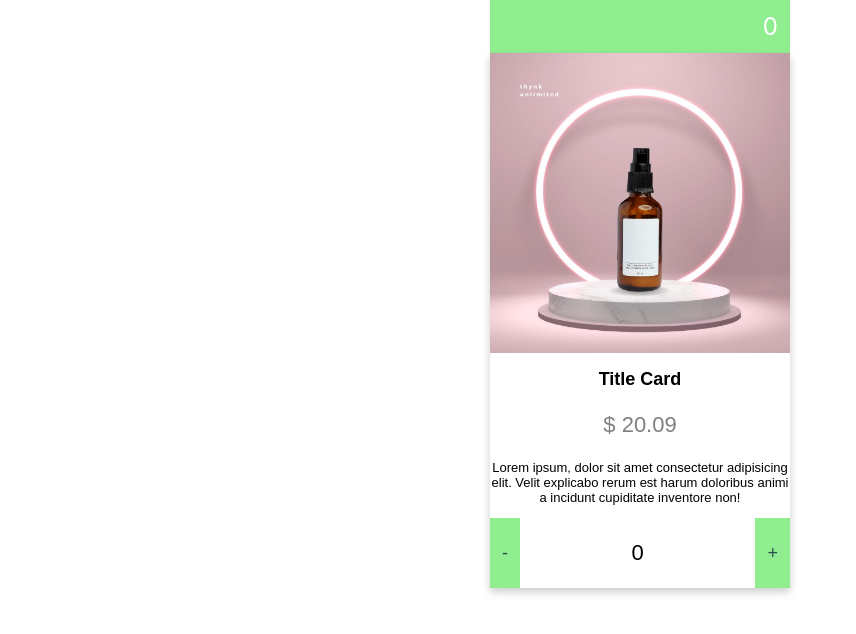
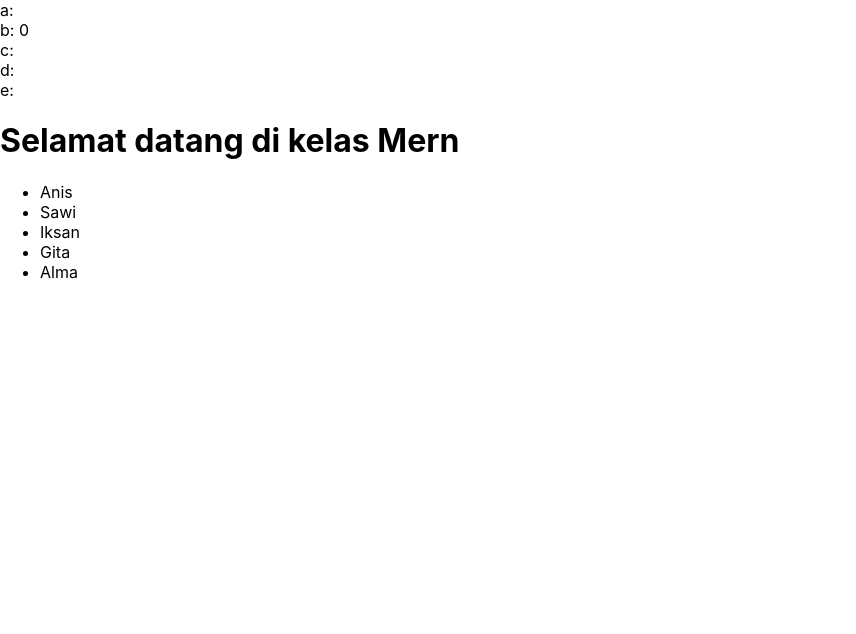
Before and after one commit to anis-sup5/eduwork-anissup, a React (Create React App) app: page / in a window 1280 px wide. Shown: the top 634 px of the page, without its empty margins (0-856 px from the left). Built offline with nearby package versions, Linux system fonts and the light colour scheme.

Commit message:
create rendering

```diff
--- a/src/App.js
+++ b/src/App.js
@@ -1,7 +1,8 @@
 // import Komponen from "./Materi/Komponen";
 // import Styling from "./Materi/Styling";
 
-import Reusable from "./Reusable";
+import Rendering from "./Materi/Rendering";
+// import Reusable from "./Reusable";
 // import Portofolio from "./tugas/Portofolio";
 
 function App() {
@@ -10,7 +11,8 @@
       {/* <Komponen /> */}
       {/* <Styling /> */}
       {/* <Portofolio /> */}
-      <Reusable />
+      {/* <Reusable /> */}
+      <Rendering />
     </div>
   );
 }
--- /dev/null
+++ b/src/Materi/Rendering/Pembahasan/Conditional.jsx
@@ -0,0 +1,35 @@
+import React from "react";
+
+export default class Conditional extends React.Component {
+    state = {
+        isLoading: true
+    }
+
+    render(){
+        setTimeout(() => {
+            this.setState({
+                isLoading: false
+            })
+        }, 3000)
+        // const isLogin = false;
+        // let message = '';
+        // if(isLogin){
+        //     message = 'Anda berhasil login';
+        // }else{
+        //     message = 'Silahkan login terlebih dahulu'
+        // }
+        return(
+            <div>
+                {/* <h1>{message}</h1> */}
+
+                {/* short circuit evaluation && || */}
+                {/* {isLogin && <h1>Anda Sudah login</h1>} */}
+
+                {/* ternary operator */}
+                {/* {isLogin ? <h1>Anda Sudah Login</h1> : <h1>Silahkan Login terlebih dahulu</h1>} */}
+
+                {this.state.isLoading ? <h1>Loading....</h1> : <h1>Selamat datang di kelas Mern</h1>}
+            </div>
+        )
+    }
+}
--- /dev/null
+++ b/src/Materi/Rendering/Pembahasan/List.jsx
@@ -0,0 +1,18 @@
+import React from "react";
+
+export default class List extends React.Component{
+    state ={
+        users: ['Anis', 'Sawi', 'Iksan', 'Gita', 'Alma']
+    }
+    render() {
+        return(
+            <div>
+                <ul>
+                    {
+                        this.state.users.map((user, i) => <li key={i}>{user}</li>)
+                    }
+                </ul>
+            </div>
+        )
+    }
+}
--- /dev/null
+++ b/src/Materi/Rendering/Pembahasan/Variable.jsx
@@ -0,0 +1,23 @@
+import React from "react";
+
+export default class Variable extends React.Component {
+    state = {
+        a: null,
+        b: 0,
+        c: '',
+        d: true
+
+    }
+
+    render(){
+        return(
+            <div>
+                <div>a: {this.state.a}</div>
+                <div>b: {this.state.b}</div>
+                <div>c: {this.state.c}</div>
+                <div>d: {this.state.d}</div>
+                <div>e: {this.props.e}</div>
+            </div>
+        )
+    }
+}
--- /dev/null
+++ b/src/Materi/Rendering/index.jsx
@@ -0,0 +1,16 @@
+import React from "react";
+import Conditional from "./Pembahasan/Conditional";
+import List from "./Pembahasan/List";
+import Variable from "./Pembahasan/Variable";
+
+export default class Rendering extends React.Component {
+    render() {
+        return(
+            <div>
+                <Variable />
+                <Conditional />
+                <List />
+            </div>
+        )
+    }
+}
```
